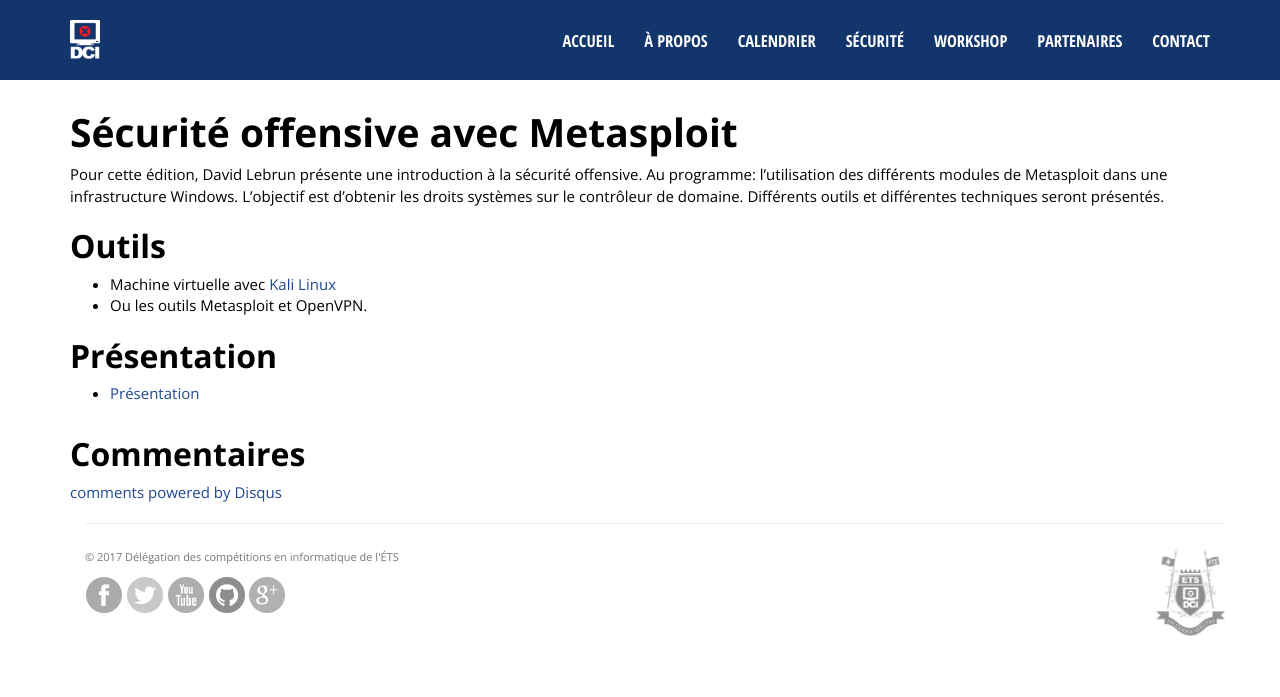
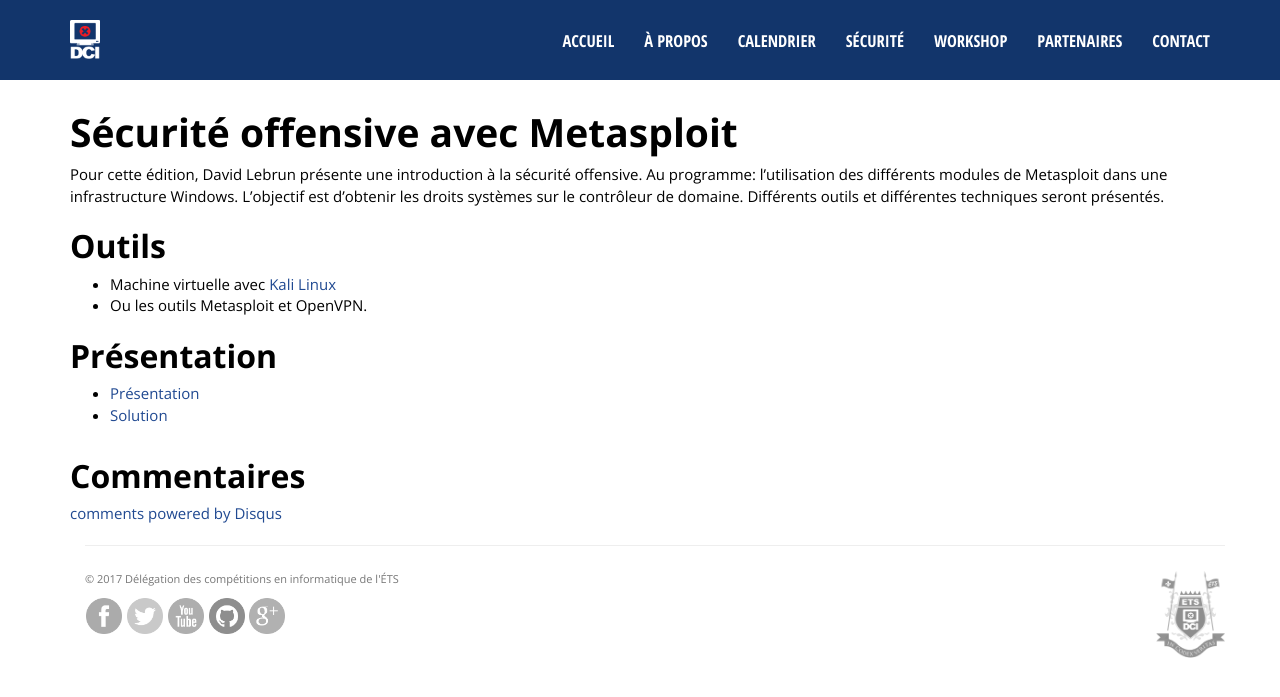
Before and after one commit to dciets/dciets.github.io, a Jekyll site: the page built from dci-workshop/_posts/2017-01-24-metasploit.markdown, in a window 1280 px wide. Shown: the top 697 px of the page. Built offline with Jekyll 4.4.1, drawn with Linux system fonts in a browser that asks for light colours; comment, search, counter and statistics services are not loaded.

Commit message:
Added solution to Workshop #4

```diff
--- a/dci-workshop/_posts/2017-01-24-metasploit.markdown
+++ b/dci-workshop/_posts/2017-01-24-metasploit.markdown
@@ -13,3 +13,4 @@
 
 ## Présentation
 - [Présentation](https://docs.google.com/presentation/d/1Cj3Iu3HGoqUwddyKqz4BWC8ryw570hSNh77r8P-nhdo/ "Présentation")
+- [Solution](https://gist.github.com/davidlebr1/65ff903d59f2684b3462153e8ad31b4c)
```
